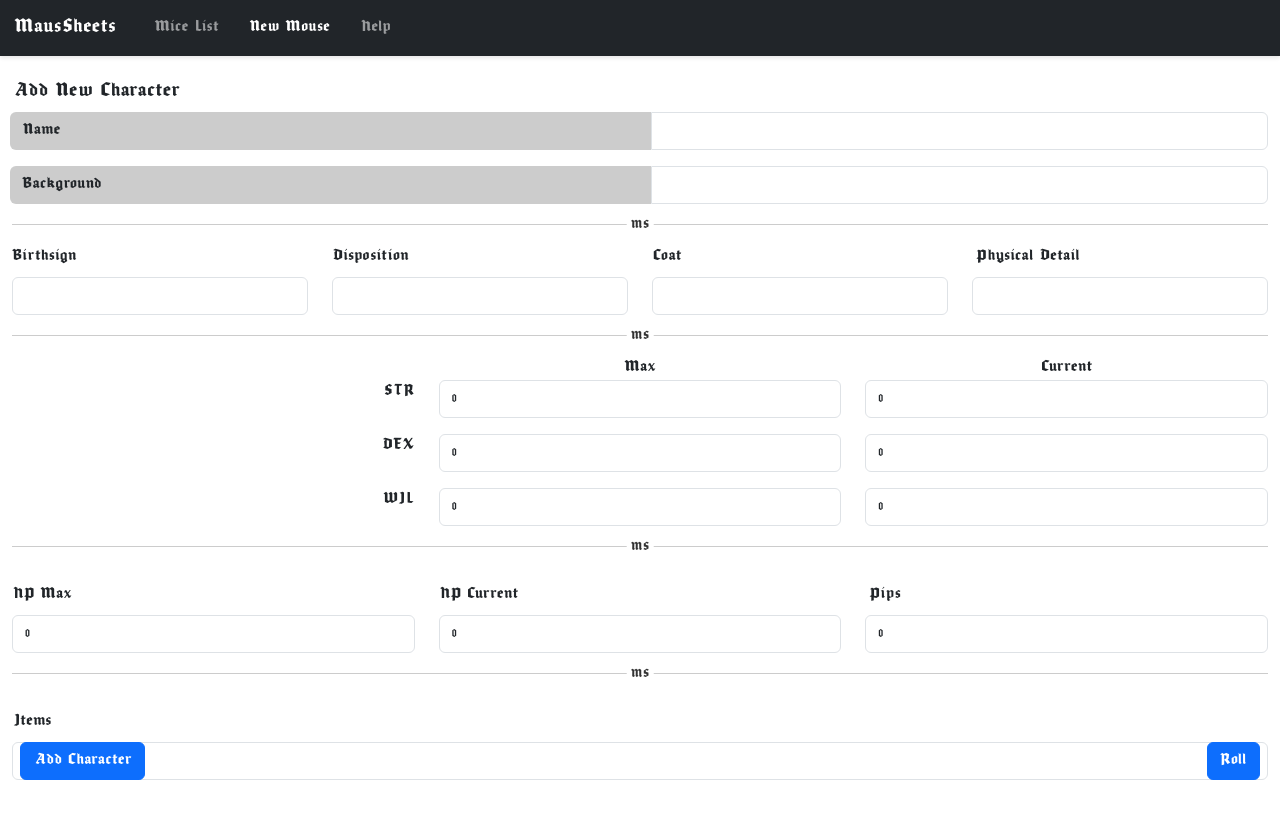
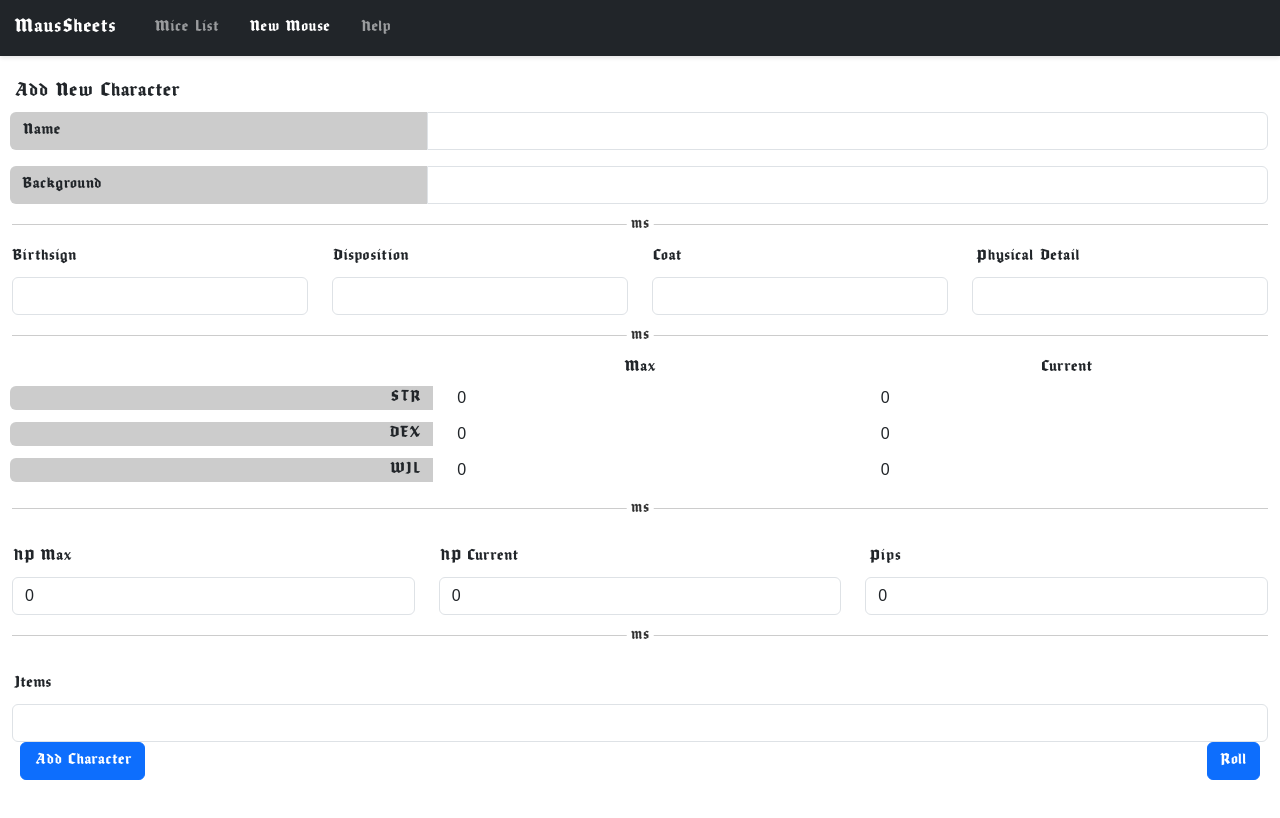
Before and after one commit to alvarocavalcanti/MausSheet, a React (Create React App) app: page /new in a window 1280 px wide. Shown: the top 818 px of the page. Built offline with nearby package versions, Linux system fonts and the light colour scheme.

Commit message:
Form styling

```diff
--- a/src/components/CharacterForm.tsx
+++ b/src/components/CharacterForm.tsx
@@ -129,7 +129,7 @@ const CharacterForm: React.FC = () => {
           >
             Name
           </Form.Label>
-          <Col style={{ paddingLeft: "0px" }}>
+          <Col xs={8} style={{ paddingLeft: "0px" }}>
             <Form.Control
               required
               type="text"
@@ -151,7 +151,7 @@ const CharacterForm: React.FC = () => {
           >
             Background
           </Form.Label>
-          <Col style={{ paddingLeft: "0px" }}>
+          <Col xs={8} style={{ paddingLeft: "0px" }}>
             <Form.Control
               required
               type="text"
@@ -234,8 +234,9 @@ const CharacterForm: React.FC = () => {
           <Col className="text-center">Max</Col>
           <Col className="text-center">Current</Col>
         </Row>
-        <Row>
-          <Col className="text-end">STR</Col>
+        <Row className="align-items-center">
+          <Col className="text-end rounded-start"
+          style={{ backgroundColor: "#ccc", marginLeft: "10px" }}>STR</Col>
           <Col>
             <Form.Group controlId="formStrengthMax">
               <Form.Control
@@ -243,6 +244,7 @@ const CharacterForm: React.FC = () => {
                 type="number"
                 value={strengthMax}
                 onChange={(e) => setStrengthMax(parseInt(e.target.value))}
+                className="border-0"
               />
               <Form.Control.Feedback type="invalid">
                 Please provide a strength value.
@@ -256,6 +258,7 @@ const CharacterForm: React.FC = () => {
                 type="number"
                 value={strengthCurrent}
                 onChange={(e) => setStrengthCurrent(parseInt(e.target.value))}
+                className="border-0"
               />
               <Form.Control.Feedback type="invalid">
                 Please provide a strength value.
@@ -263,30 +266,32 @@ const CharacterForm: React.FC = () => {
             </Form.Group>
           </Col>
         </Row>
-        <Row>
-          <Col className="mt-3 text-end">
-            DEX
+        <Row className="align-items-center">
+          <Col className="text-end rounded-start"
+          style={{ backgroundColor: "#ccc", marginLeft: "10px" }}>DEX
           </Col>
-          <Col className="mt-3">
+          <Col>
             <Form.Group controlId="formDexterityMax">
               <Form.Control
                 required
                 type="number"
                 value={dexterityMax}
                 onChange={(e) => setDexterityMax(parseInt(e.target.value))}
+                className="border-0"
               />
               <Form.Control.Feedback type="invalid">
                 Please provide a dexterity value.
               </Form.Control.Feedback>
             </Form.Group>
           </Col>
-          <Col className="mt-3">
+          <Col>
             <Form.Group controlId="formDexterityCurrent">
               <Form.Control
                 required
                 type="number"
                 value={dexterityCurrent}
                 onChange={(e) => setDexterityCurrent(parseInt(e.target.value))}
+                className="border-0"
               />
               <Form.Control.Feedback type="invalid">
                 Please provide a dexterity value.
@@ -294,30 +299,32 @@ const CharacterForm: React.FC = () => {
             </Form.Group>
           </Col>
         </Row>
-        <Row>
-          <Col className="mt-3 text-end">
-            WIL
+        <Row className="align-items-center">
+          <Col className="text-end rounded-start"
+          style={{ backgroundColor: "#ccc", marginLeft: "10px" }}>WIL
           </Col>
-          <Col className="mt-3">
+          <Col>
             <Form.Group controlId="formWillpowerMax">
               <Form.Control
                 required
                 type="number"
                 value={willpowerMax}
                 onChange={(e) => setWillpowerMax(parseInt(e.target.value))}
+                className="border-0"
               />
               <Form.Control.Feedback type="invalid">
                 Please provide a willpower value.
               </Form.Control.Feedback>
             </Form.Group>
           </Col>
-          <Col className="mt-3">
+          <Col>
             <Form.Group controlId="formWillpowerCurrent">
               <Form.Control
                 required
                 type="number"
                 value={willpowerCurrent}
                 onChange={(e) => setWillpowerCurrent(parseInt(e.target.value))}
+                className="border-0"
               />
               <Form.Control.Feedback type="invalid">
                 Please provide a willpower value.
--- a/src/index.css
+++ b/src/index.css
@@ -51,6 +51,15 @@ label {
 /* Styling for buttons */
 button {
   margin-top: 1rem;
+}
+
+input[type="number"] {
+  font-family: "Arial", sans-serif;
+  font-size: medium;
+}
+
+input[type="text"] {
+  font-family: "Arial", sans-serif;
 }
 
 /* List group custom styles */
```
